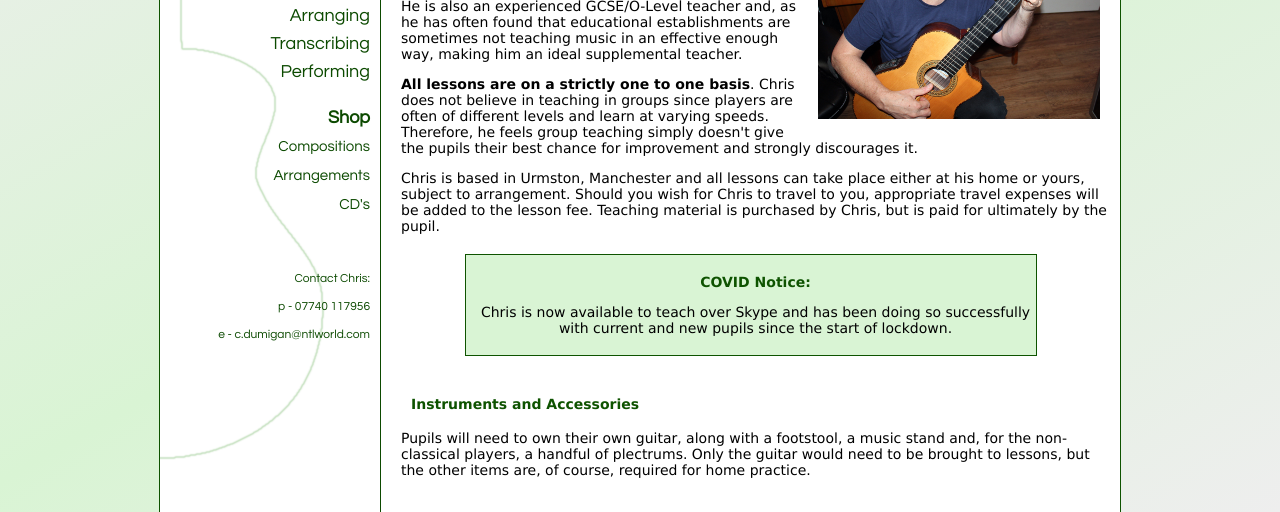
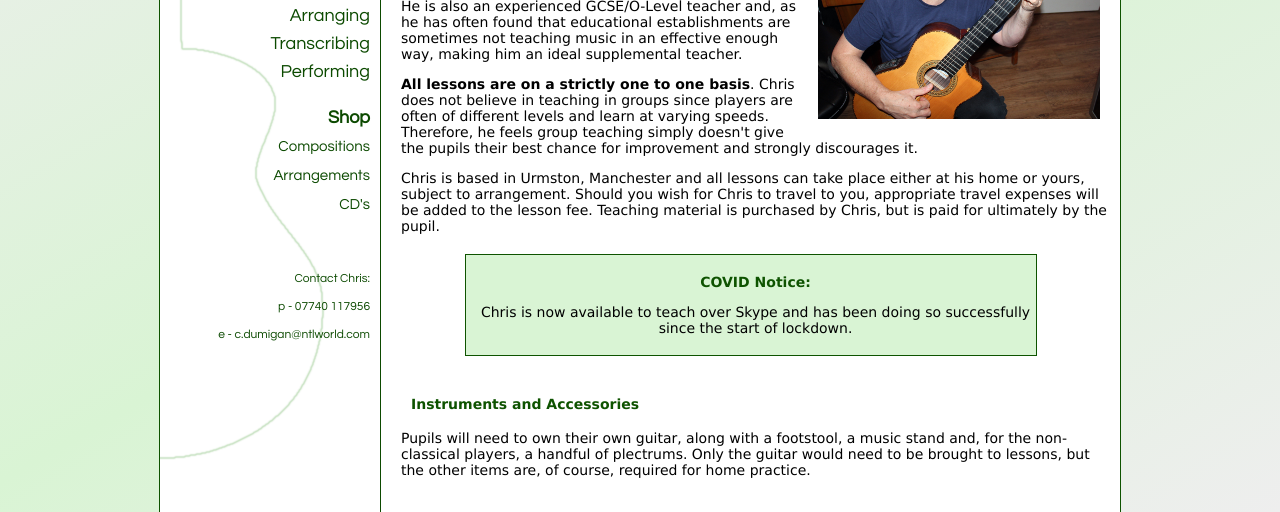
Before and after one commit to chrisdumigan/chrisdumigan.github.io, a plain HTML site: page teach.html in a window 1280 px wide. Shown: the part 288-800 px from the top of the page. Drawn offline with Linux system fonts and the light colour scheme.

Commit message:
Update teach.html

```diff
--- a/teach.html
+++ b/teach.html
@@ -66,7 +66,7 @@ e - <a href="mailto:c.dumigan@ntlworld.com">c.dumigan@ntlworld.com</a><br>
 
 <div class="covid">
 <p style="color: #0e5300; font-weight: bold;">COVID Notice:</p>
-<p>Chris is now available to teach over Skype and has been doing so successfully with current and new pupils since the start of lockdown.</p>
+<p>Chris is now available to teach over Skype and has been doing so successfully since the start of lockdown.</p>
 </div>
 
 <h4>Instruments and Accessories</h4>
```
